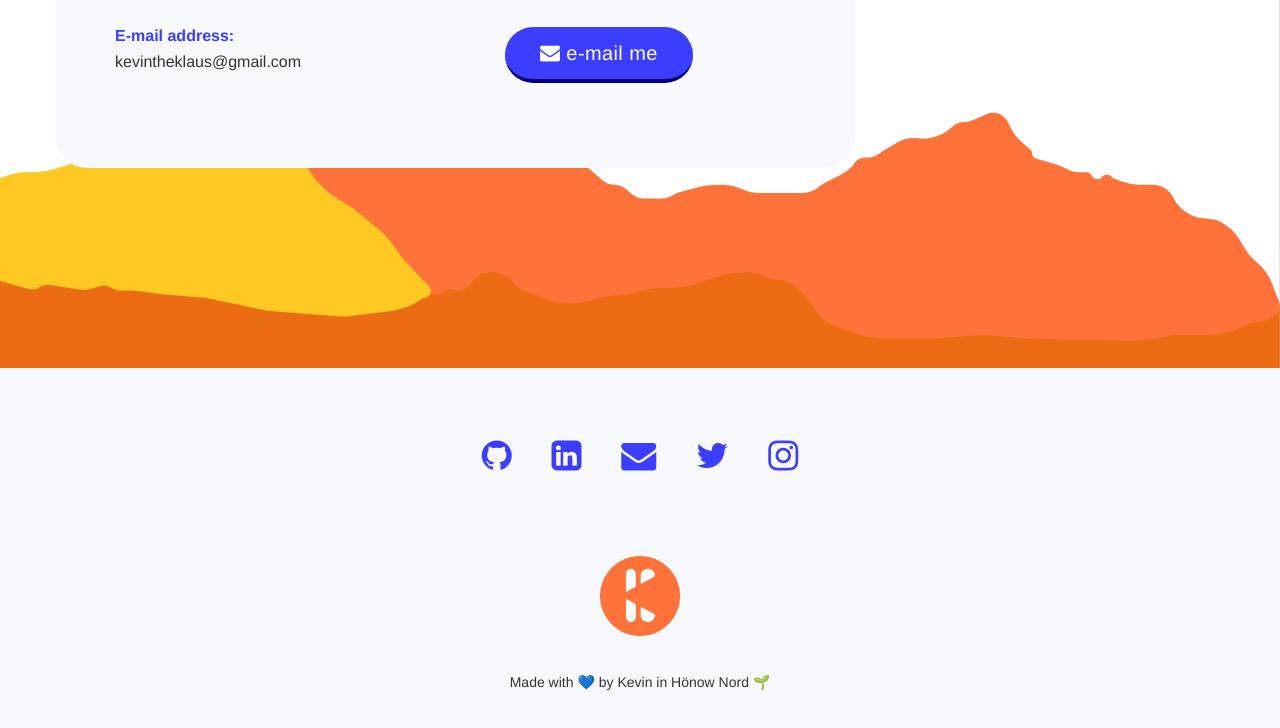
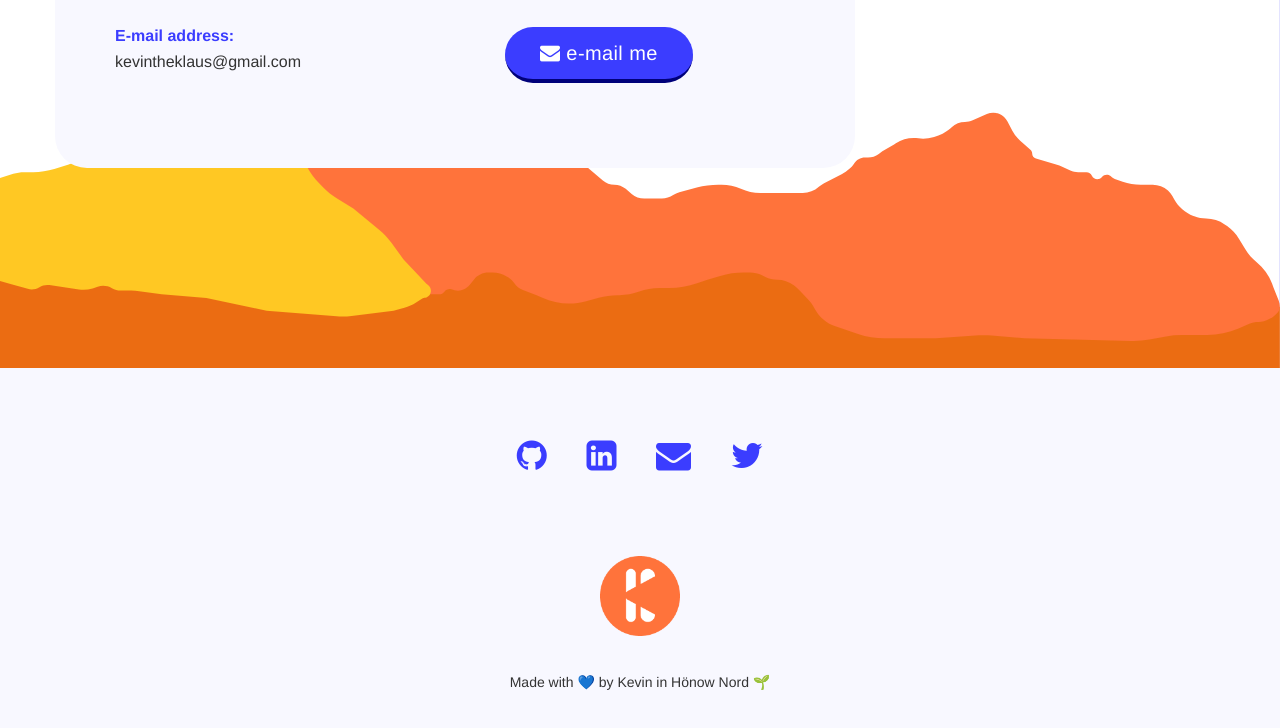
Before and after one commit to kevinklaus/kevinklaus.github.io, a plain HTML site: page index.html in a window 1280 px wide. Shown: the part 9032-9760 px from the top of the page. Drawn offline with Linux system fonts and the light colour scheme.

Commit message:
remove instagram link

```diff
--- a/index.html
+++ b/index.html
@@ -701,9 +701,7 @@
                         <a href="https://twitter.com/kevintheklaus" target="_blank" title="Find me on Twitter">
                             <span class="fa fa-twitter"></span>
                         </a>
-                        <a href="https://instagram.com/kevintheklaus" target="_blank" title="Find me on Instagram">
-                            <span class="fa fa-instagram"></span>
-                        </a>
+
                     </li>
                     <li class="personal-footer">
                         <img id="footer-logo" src="images/logo.png" title="Kevin Klaus" alt="Kevin Klaus" onclick=" jQuery('#homeMenu').trigger('click');"/>
```
Also changed, not shown: single-portfolio-htw-ds.html (+1 -3 lines), single-portfolio-htw.html (+1 -3 lines), single-portfolio-isx.html (+1 -3 lines), single-portfolio-wallet.html (+1 -3 lines), single-portfolio-workshops.html (+1 -3 lines).
